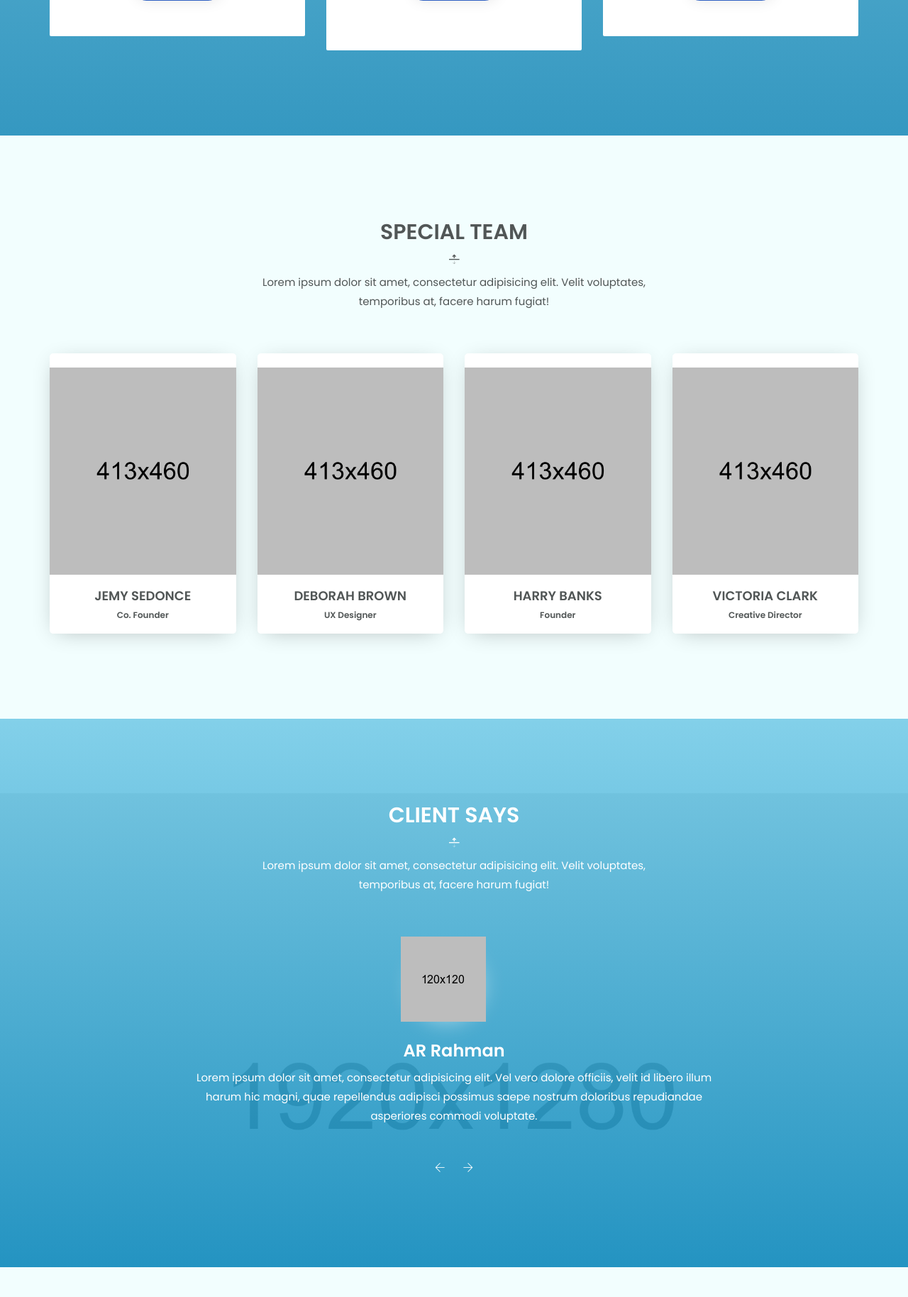
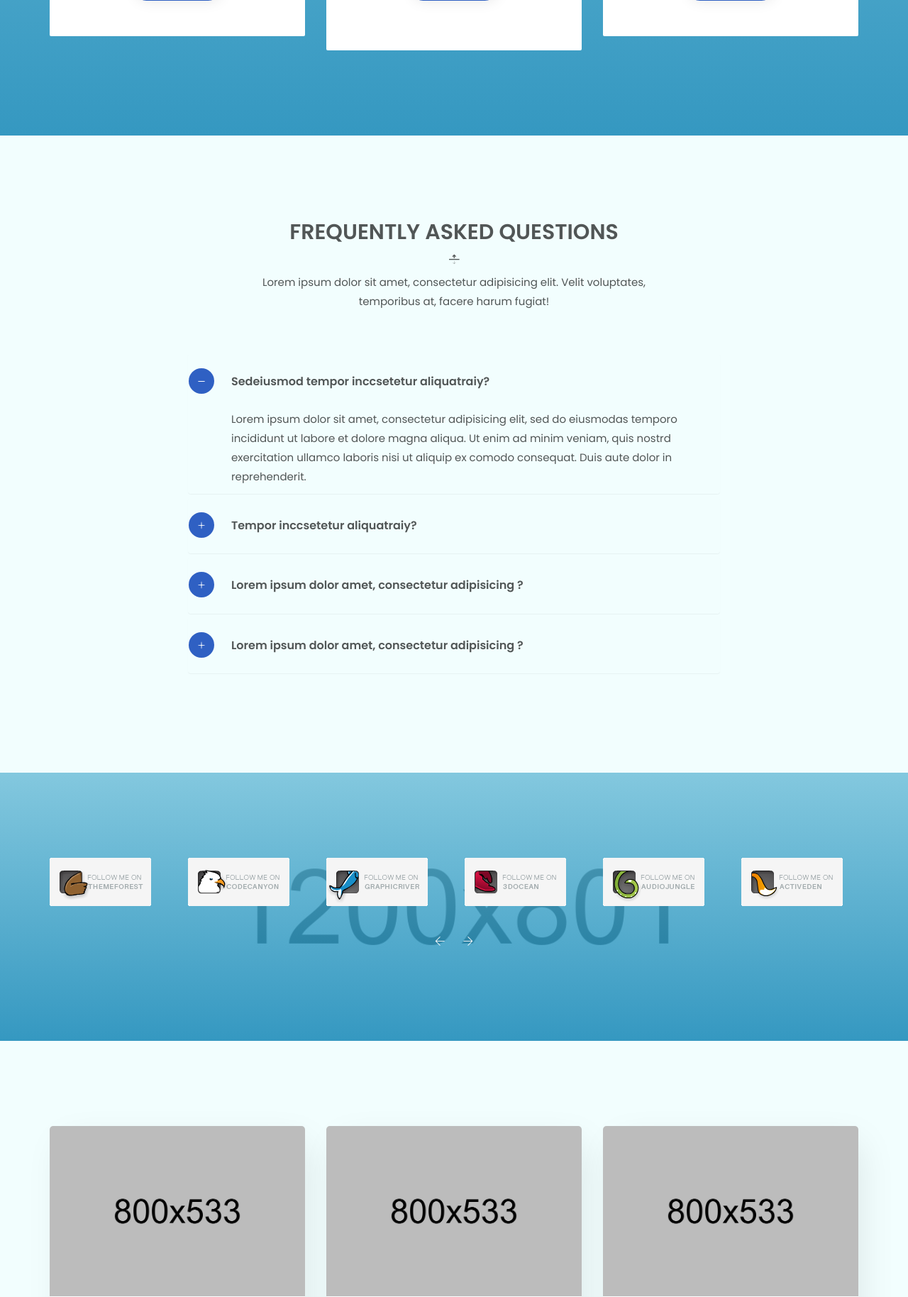
Before and after one commit to eckmo/eckmo.github.io, a PHP site: page / in a window 1280 px wide. Shown: the part 4223-6051 px from the top of the page at 71% size. Run offline with PHP 8.4, Linux system fonts and the light colour scheme.

Commit message:
A few style changes
Changing the background, removing a few sections, removing a few nav components

```diff
--- a/index.html
+++ b/index.html
@@ -3,8 +3,8 @@
 
 <head>
     <meta charset="utf-8">
-    <meta name="author" content="John Doe">
-    <meta name="description" content="">
+    <meta name="author" content="Group 19">
+    <meta name="description" content="H2Open App page for CS 361">
     <meta name="keywords" content="HTML,CSS,XML,JavaScript">
     <meta http-equiv="x-ua-compatible" content="ie=edge">
     <meta name="viewport" content="width=device-width, initial-scale=1.0">
@@ -62,9 +62,6 @@
                     <li><a href="#service-page">Service</a></li>
                     <li><a href="#feature-page">Features</a></li>
                     <li><a href="#price-page">Pricing</a></li>
-                    <li><a href="#team-page">Team</a></li>
-                    <li><a href="#faq-page">FAQ</a></li>
-                    <li><a href="#blog-page">Blog</a></li>
                     <li><a href="#contact-page">Contact</a></li>
                 </ul>
             </nav>
@@ -80,9 +77,9 @@
         <div class="container">
             <div class="row v-center">
                 <div class="col-xs-12 col-md-7 header-text">
-                    <h2>It’s all about Promoting your Business</h2>
-                    <p>Lorem ipsum dolor sit amet, consectetur adipisicing elit. Libero ex inventore vel error quibusdam animi fugiat, doloribus dolores consectetur nulla deleniti sint blanditiis quod debitis quis vitae officiis tempora numquam.</p>
-                    <a href="#" class="button white">Watch video</a>
+                    <h2>It’s all about making conscious choices.</h2>
+                    <p>At H2Open we're passionate about water conservation, and we know you are too. Download our app to start shopping conscious today.</p>
+                    <a href="#" class="button white">Download app</a>
                 </div>
                 <div class="hidden-xs hidden-sm col-md-5 text-right">
                     <div class="screen-box screen-slider">
@@ -414,150 +411,6 @@
 
 
 
-    <section class="section-padding gray-bg" id="team-page">
-        <div class="container">
-            <div class="row">
-                <div class="col-xs-12 col-sm-6 col-sm-offset-3 text-center">
-                    <div class="page-title">
-                        <h2>Special team</h2>
-                        <p>Lorem ipsum dolor sit amet, consectetur adipisicing elit. Velit voluptates, temporibus at, facere harum fugiat!</p>
-                    </div>
-                </div>
-            </div>
-            <div class="row">
-                <div class="col-xs-12 col-sm-6 col-md-3">
-                    <div class="single-team">
-                        <div class="team-photo">
-                            <img src="images/team-section-1.png" alt="">
-                        </div>
-                        <h4>JEMY SEDONCE</h4>
-                        <h6>Co. Founder</h6>
-                        <ul class="social-menu">
-                            <li><a href="#"><i class="ti-facebook"></i></a></li>
-                            <li><a href="#"><i class="ti-twitter"></i></a></li>
-                            <li><a href="#"><i class="ti-linkedin"></i></a></li>
-                            <li><a href="#"><i class="ti-pinterest"></i></a></li>
-                        </ul>
-                    </div>
-                </div>
-                <div class="col-xs-12 col-sm-6 col-md-3">
-                    <div class="single-team">
-                        <div class="team-photo">
-                            <img src="images/team-section-2.png" alt="">
-                        </div>
-                        <h4>DEBORAH BROWN</h4>
-                        <h6>UX Designer</h6>
-                        <ul class="social-menu">
-                            <li><a href="#"><i class="ti-facebook"></i></a></li>
-                            <li><a href="#"><i class="ti-twitter"></i></a></li>
-                            <li><a href="#"><i class="ti-linkedin"></i></a></li>
-                            <li><a href="#"><i class="ti-pinterest"></i></a></li>
-                        </ul>
-                    </div>
-                </div>
-                <div class="col-xs-12 col-sm-6 col-md-3">
-                    <div class="single-team">
-                        <div class="team-photo">
-                            <img src="images/team-section-3.png" alt="">
-                        </div>
-                        <h4>HARRY BANKS</h4>
-                        <h6>Founder</h6>
-                        <ul class="social-menu">
-                            <li><a href="#"><i class="ti-facebook"></i></a></li>
-                            <li><a href="#"><i class="ti-twitter"></i></a></li>
-                            <li><a href="#"><i class="ti-linkedin"></i></a></li>
-                            <li><a href="#"><i class="ti-pinterest"></i></a></li>
-                        </ul>
-                    </div>
-                </div>
-                <div class="col-xs-12 col-sm-6 col-md-3">
-                    <div class="single-team">
-                        <div class="team-photo">
-                            <img src="images/team-section-4.png" alt="">
-                        </div>
-                        <h4>VICTORIA CLARK</h4>
-                        <h6>Creative Director</h6>
-                        <ul class="social-menu">
-                            <li><a href="#"><i class="ti-facebook"></i></a></li>
-                            <li><a href="#"><i class="ti-twitter"></i></a></li>
-                            <li><a href="#"><i class="ti-linkedin"></i></a></li>
-                            <li><a href="#"><i class="ti-pinterest"></i></a></li>
-                        </ul>
-                    </div>
-                </div>
-            </div>
-        </div>
-    </section>
-
-
-
-
-    <section class="testimonial-area section-padding gray-bg overlay">
-        <div class="container">
-            <div class="row">
-                <div class="col-xs-12 col-sm-6 col-sm-offset-3 text-center">
-                    <div class="page-title">
-                        <h2>Client says</h2>
-                        <p>Lorem ipsum dolor sit amet, consectetur adipisicing elit. Velit voluptates, temporibus at, facere harum fugiat!</p>
-                    </div>
-                </div>
-            </div>
-            <div class="row">
-                <div class="col-xs-12 col-sm-10 col-sm-offset-1 col-md-8 col-md-offset-2">
-                    <div class="testimonials">
-                        <div class="testimonial">
-                            <div class="testimonial-photo">
-                                <img src="images/avatar-small-1.png" alt="">
-                            </div>
-                            <h3>AR Rahman</h3>
-                            <p>Lorem ipsum dolor sit amet, consectetur adipisicing elit. Vel vero dolore officiis, velit id libero illum harum hic magni, quae repellendus adipisci possimus saepe nostrum doloribus repudiandae asperiores commodi voluptate.</p>
-                        </div>
-                        <div class="testimonial">
-                            <div class="testimonial-photo">
-                                <img src="images/avatar-small-2.png" alt="">
-                            </div>
-                            <h3>AR Rahman</h3>
-                            <p>Lorem ipsum dolor sit amet, consectetur adipisicing elit. Vel vero dolore officiis, velit id libero illum harum hic magni, quae repellendus adipisci possimus saepe nostrum doloribus repudiandae asperiores commodi voluptate.</p>
-                        </div>
-                        <div class="testimonial">
-                            <div class="testimonial-photo">
-                                <img src="images/avatar-small-3.png" alt="">
-                            </div>
-                            <h3>AR Rahman</h3>
-                            <p>Lorem ipsum dolor sit amet, consectetur adipisicing elit. Vel vero dolore officiis, velit id libero illum harum hic magni, quae repellendus adipisci possimus saepe nostrum doloribus repudiandae asperiores commodi voluptate.</p>
-                        </div>
-                        <div class="testimonial">
-                            <div class="testimonial-photo">
-                                <img src="images/avatar-small-4.png" alt="">
-                            </div>
-                            <h3>AR Rahman</h3>
-                            <p>Lorem ipsum dolor sit amet, consectetur adipisicing elit. Vel vero dolore officiis, velit id libero illum harum hic magni, quae repellendus adipisci possimus saepe nostrum doloribus repudiandae asperiores commodi voluptate.</p>
-                        </div>
-                        <div class="testimonial">
-                            <div class="testimonial-photo">
-                                <img src="images/avatar-small-5.png" alt="">
-                            </div>
-                            <h3>AR Rahman</h3>
-                            <p>Lorem ipsum dolor sit amet, consectetur adipisicing elit. Vel vero dolore officiis, velit id libero illum harum hic magni, quae repellendus adipisci possimus saepe nostrum doloribus repudiandae asperiores commodi voluptate.</p>
-                        </div>
-                        <div class="testimonial">
-                            <div class="testimonial-photo">
-                                <img src="images/avatar-small-6.png" alt="">
-                            </div>
-                            <h3>AR Rahman</h3>
-                            <p>Lorem ipsum dolor sit amet, consectetur adipisicing elit. Vel vero dolore officiis, velit id libero illum harum hic magni, quae repellendus adipisci possimus saepe nostrum doloribus repudiandae asperiores commodi voluptate.</p>
-                        </div>
-                    </div>
-                </div>
-            </div>
-        </div>
-    </section>
-
-
-
-
-
-
     <section class="gray-bg section-padding" id="faq-page">
         <div class="container">
             <div class="row">
--- a/style.css
+++ b/style.css
@@ -372,7 +372,7 @@ input:-webkit-autofill:focus {
 }
 
 .anlge-bg {
-    background: url('images/angle-bg.png') no-repeat scroll center bottom -120px / 100% auto;
+    background: url('images/water.jpg') no-repeat scroll center bottom -120px / 100% auto;
 }
 
 .overlay {
```
Also changed, not shown: images/water.jpg (added), 1 other file.
